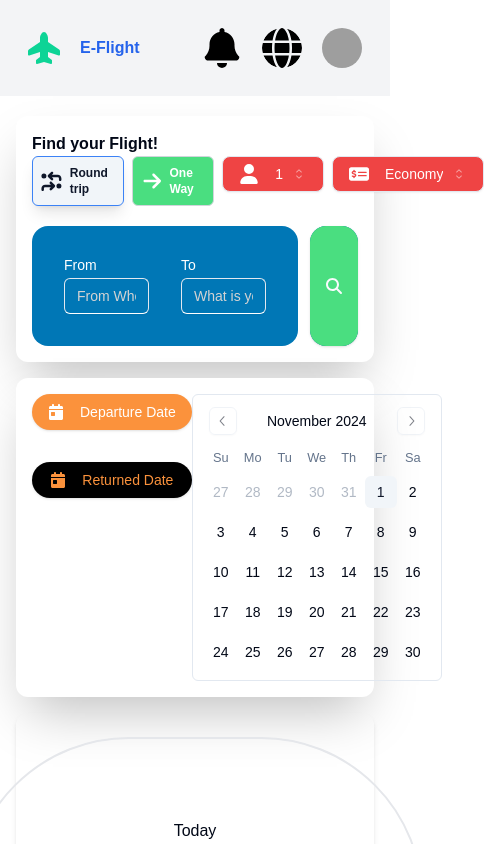
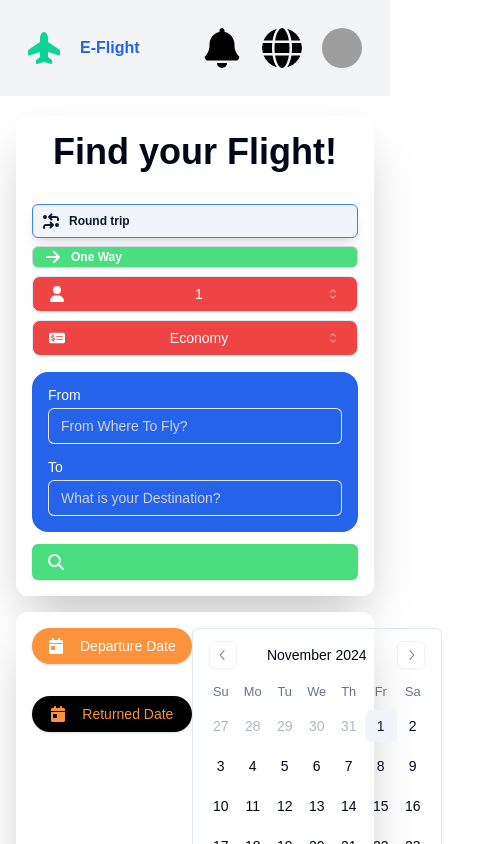
Before and after one commit to Munir-talha/Asterisk-Booking-System, a Next.js app: page / in a window 390 px wide. Shown: the top 844 px of the page, 484 px wide, since content can reach past the window. Built offline with nearby package versions, Linux system fonts and the light colour scheme; grey boxes are pictures that could not be loaded.

Commit message:
responsiveness code is added

```diff
--- a/src/components/ExploreSection/Explore.jsx
+++ b/src/components/ExploreSection/Explore.jsx
@@ -5,7 +5,7 @@ import { Card, CardHeader, CardTitle, CardContent, CardDescription } from "@/com
 
 export default function Explore() {
   return (
-    <div className="p-6 font-sans my-24 mx-7">
+    <div className="p-6 font-sans mt-24 mx-7">
       <div className="flex flex-wrap items-center justify-between gap-4 mb-16">
         <div className="flex items-center">
           <FontAwesomeIcon icon={faLocationDot} className="mr-2 text-purple-600" />
--- a/src/components/FindFlight/FindFlight.jsx
+++ b/src/components/FindFlight/FindFlight.jsx
@@ -56,16 +56,16 @@ function FindFlight() {
         <>
         <div className="container mx-auto px-4 mt-5 grid grid-cols-12 gap-4">
             <div className="col-span-12 lg:col-span-6 flex flex-col gap-4">
-                <div className="bg-white p-4 rounded-xl shadow-2xl">
-                    <p className="font-bold">Find your Flight!</p>
-                    <div className='flex gap-2'>
+                <div className="bg-white p-4 md:p-6 rounded-xl shadow-2xl max-w-screen-lg ">
+                    <p className="font-bold text-center text-4xl md:text-left mb-8">Find your Flight!</p>
+                    <div className="flex flex-col md:flex-row gap-2 md:gap-4">
                         {/* This is roundtripBadge */}
                         <Badge
                             variant="secondary"
                             onClick={() => handleSelect('roundTrip')}
                             className={`cursor-pointer ${selectedOption === 'roundTrip' ? 'border-blue-500 shadow-lg' : 'border-gray-300'}`}
                         >
-                            <FontAwesomeIcon icon={faArrowsTurnToDots} className="mr-2 w-7 h-5" /> Round trip
+                            <FontAwesomeIcon icon={faArrowsTurnToDots} className="mr-2 w-5 h-4 md:w-7 md:h-5" /> Round trip
                         </Badge>
                         {/* This is OneWayBadge */}
                         <Badge
@@ -73,12 +73,12 @@ function FindFlight() {
                             onClick={() => handleSelect('oneWay')}
                             className={`cursor-pointer ${selectedOption === 'oneWay' ? 'border-green-500 shadow-2xl' : 'border-gray-300'}`}
                         >
-                            <FontAwesomeIcon icon={faArrowRight} className="mr-2 w-7 h-5" /> One Way
+                            <FontAwesomeIcon icon={faArrowRight} className="mr-2 w-5 h-4 md:w-7 md:h-5" /> One Way
                         </Badge>
-                        <div>
+                        <div className="flex-1">
                             <Select>
-                                <SelectTrigger className="w-auto flex items-center gap-2 bg-destructive text-white px-4 py-2 rounded-lg">
-                                    <FontAwesomeIcon icon={faUser} className='w-5 h-5 mr-2' />
+                                <SelectTrigger className="w-full flex items-center gap-2 bg-destructive text-white px-4 py-2 rounded-lg">
+                                    <FontAwesomeIcon icon={faUser} className="w-4 h-4 md:w-5 md:h-5 mr-2" />
                                     <SelectValue placeholder="1" className="text-white flex-grow" />
                                 </SelectTrigger>
                                 <SelectContent>
@@ -91,10 +91,10 @@ function FindFlight() {
                                 </SelectContent>
                             </Select>
                         </div>
-                        <div>
+                        <div className="flex-1">
                             <Select>
-                                <SelectTrigger className="w-auto flex items-center gap-2 bg-destructive text-white px-4 py-2 rounded-lg">
-                                    <FontAwesomeIcon icon={faMoneyCheckDollar} className="w-5 h-5 mr-2" />
+                                <SelectTrigger className="w-full flex items-center gap-2 bg-destructive text-white px-4 py-2 rounded-lg">
+                                    <FontAwesomeIcon icon={faMoneyCheckDollar} className="w-4 h-4 md:w-5 md:h-5 mr-2" />
                                     <SelectValue placeholder="Economy" className="text-white flex-grow" />
                                 </SelectTrigger>
                                 <SelectContent>
@@ -107,20 +107,20 @@ function FindFlight() {
                             </Select>
                         </div>
                     </div>
-                    <div className='flex gap-3 mt-5'>
-                        <div style={{ background: '#0077b6' }} className='p-8 rounded-2xl flex gap-8'>
-                            <div className="grid w-full max-w-sm items-center gap-1.5">
+                    <div className="flex flex-col justify-center md:flex-row gap-3 mt-4 md:mt-5">
+                        <div className="p-4 md:p-8 rounded-2xl flex flex-col md:flex-row gap-4 md:gap-8 bg-blue-600 w-full md:w-auto">
+                            <div className="grid w-full md:max-w-sm items-center gap-1.5">
                                 <Label className="text-white" htmlFor="From">From</Label>
                                 <Input className="border-b-white text-white focus-visible:border-none" id="From" placeholder="From Where To Fly?" />
                             </div>
-                            <div className="grid w-full max-w-sm items-center gap-1.5">
+                            <div className="grid w-full md:max-w-sm items-center gap-1.5">
                                 <Label className="text-white" htmlFor="To">To</Label>
                                 <Input className="border-b-white text-white focus-visible:border-none" id="To" placeholder="What is your Destination?" />
                             </div>
                         </div>
-                        <div style={{ background: '#0077b6' }} className='rounded-2xl h-auto'>
-                            <Button className=' rounded-2xl h-full bg-green-400'>
-                                <FontAwesomeIcon icon={faMagnifyingGlass} className="w-7 h-7 mr-auto" />
+                        <div className="w-full md:w-auto">
+                            <Button className="w-full md:h-full md:rounded-2xl bg-green-400">
+                                <FontAwesomeIcon icon={faMagnifyingGlass} className="w-6 h-6 md:w-7 md:h-7 mr-auto" />
                             </Button>
                         </div>
                     </div>
```
